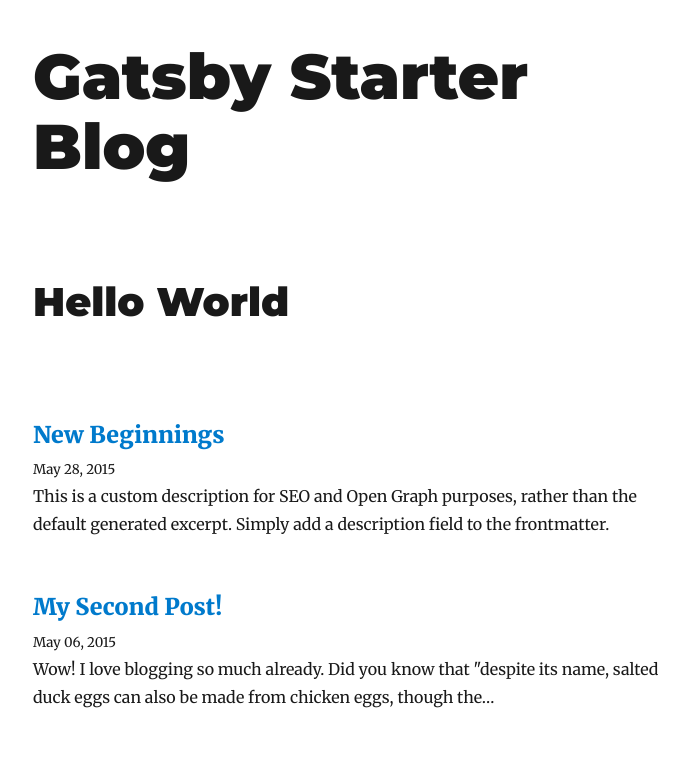
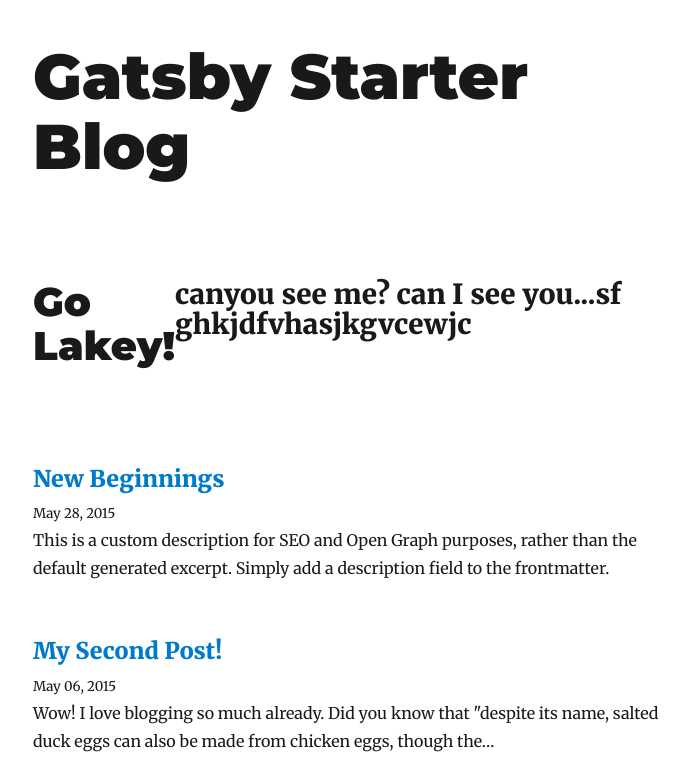
Before and after one commit to fjshomeplate/golakey-now, a Gatsby site: page / in a window 1280 px wide. Shown: the top 762 px of the page, without its empty margins (292-981 px from the left). Built offline with nearby package versions, Linux system fonts and the light colour scheme; Gatsby itself is replaced by a stand-in of ours; some packages are replaced by stand-ins of ours.

Commit message:
Update bio.js

```diff
--- a/src/components/bio.js
+++ b/src/components/bio.js
@@ -43,7 +43,10 @@
         marginBottom: rhythm(2.5),
       }}
     >
-      <h1>Hello World</h1>
+      <h1>Go Lakey!</h1>
+      <h2>
+      canyou see me? can I see you...sf ghkjdfvhasjkgvcewjc
+      </h2>
     </div>
   )
 }
```
